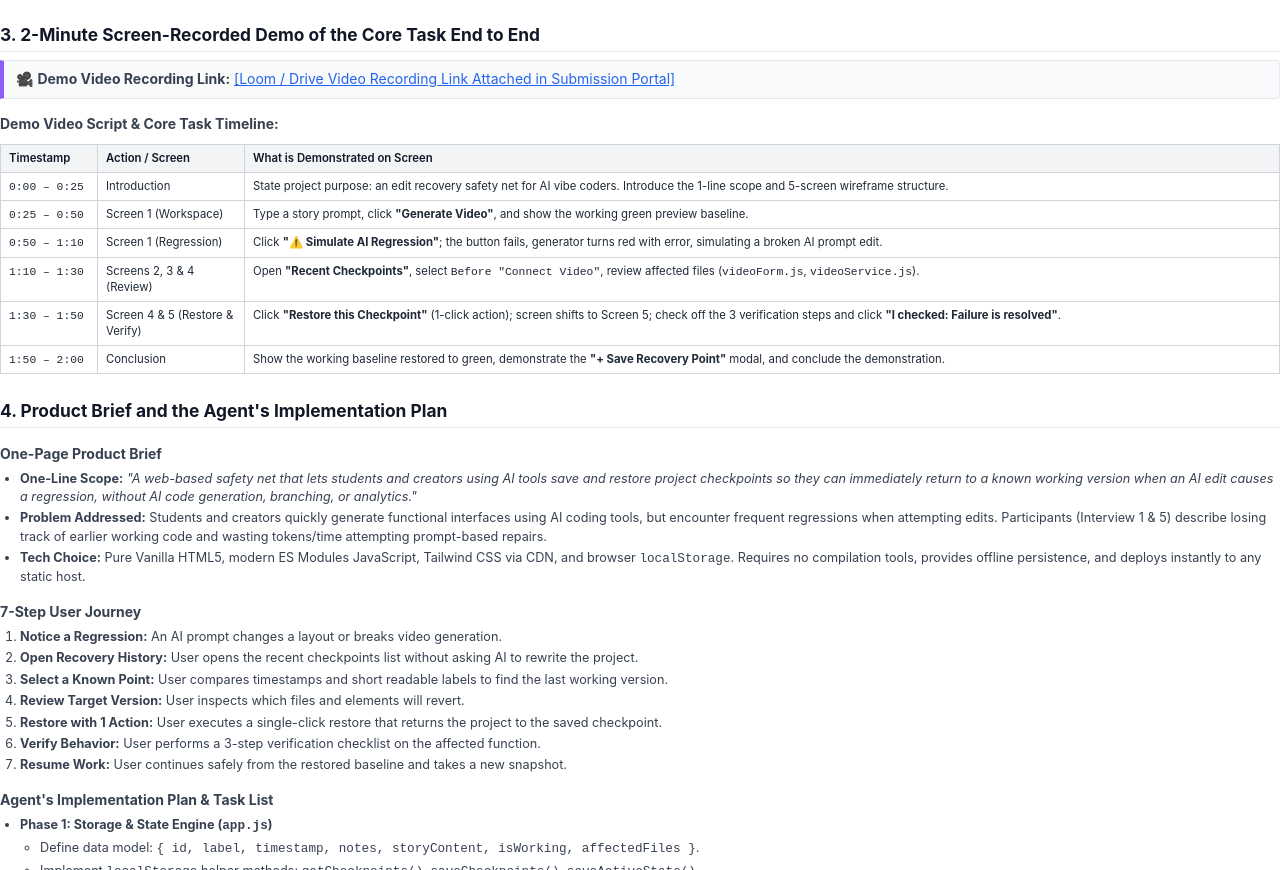
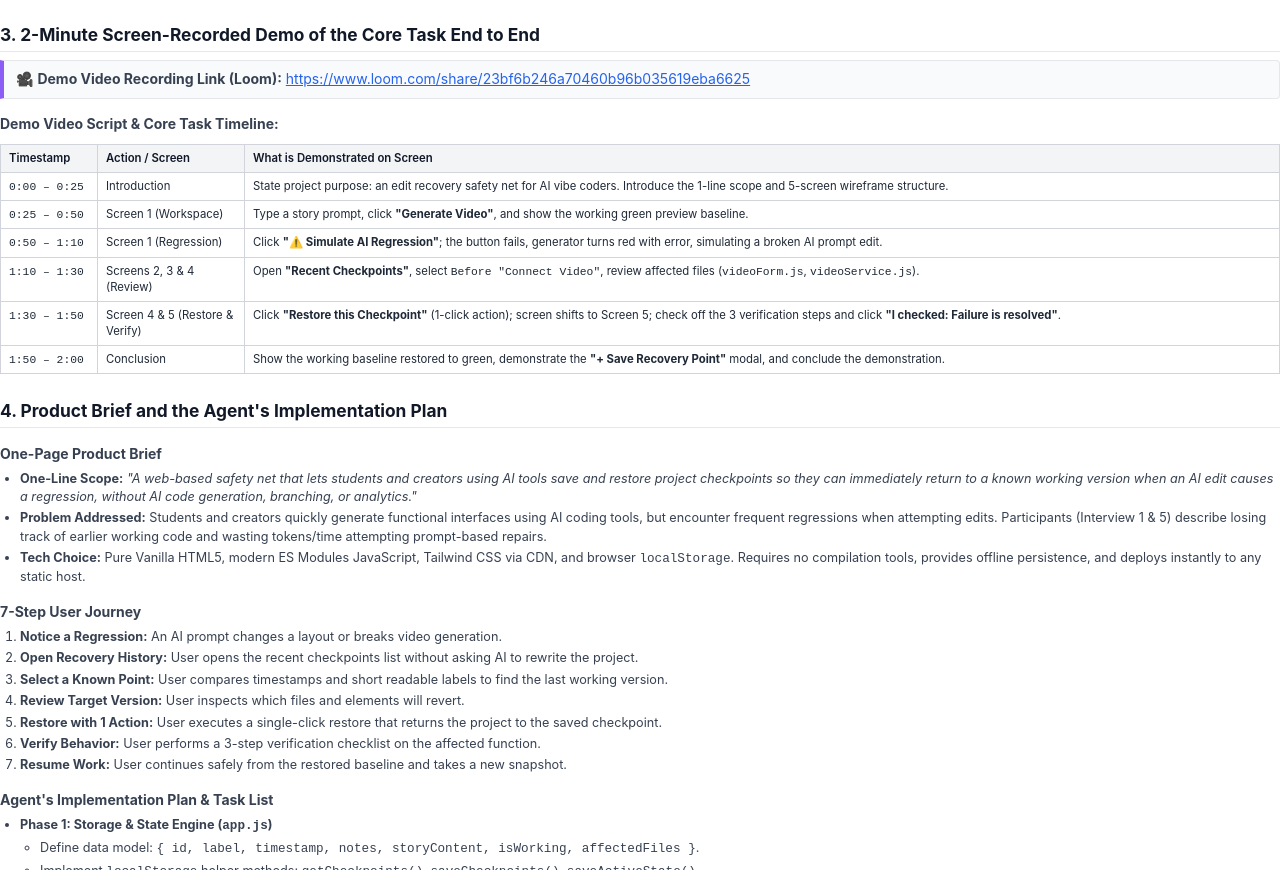
Before and after one commit to armanattrey/my-mvp, a plain HTML site: page submission.html in a window 1280 px wide. Shown: the part 936-1806 px from the top of the page. Drawn offline with Linux system fonts and the light colour scheme.

Commit message:
docs: attach verified Loom demo video link to submission PDF and README

```diff
--- a/submission.html
+++ b/submission.html
@@ -270,8 +270,8 @@
   <h2>3. 2-Minute Screen-Recorded Demo of the Core Task End to End</h2>
   <div class="card" style="border-left-color: #8b5cf6;">
     <p style="margin: 0; font-size: 10.5pt;">
-      🎥 <strong>Demo Video Recording Link:</strong>
-      <a href="https://github.com/armanattrey/my-mvp" target="_blank">[Loom / Drive Video Recording Link Attached in Submission Portal]</a>
+      🎥 <strong>Demo Video Recording Link (Loom):</strong>
+      <a href="https://www.loom.com/share/23bf6b246a70460b96b035619eba6625" target="_blank">https://www.loom.com/share/23bf6b246a70460b96b035619eba6625</a>
     </p>
   </div>
 
```
Also changed, not shown: 2 other files.
